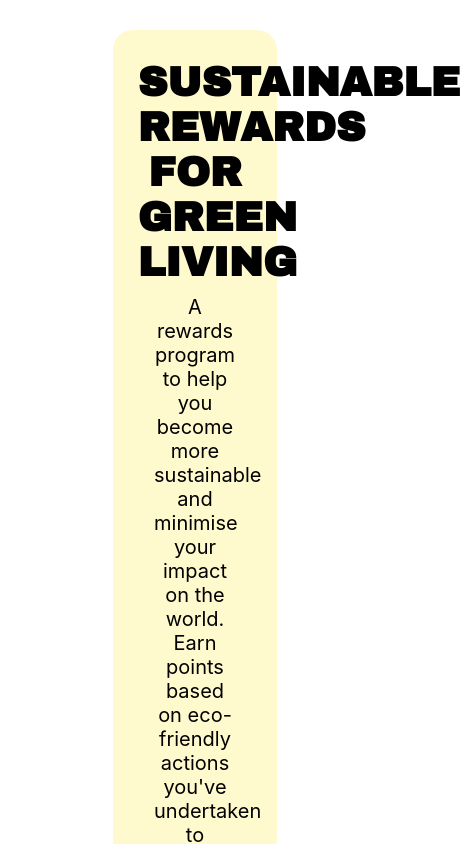
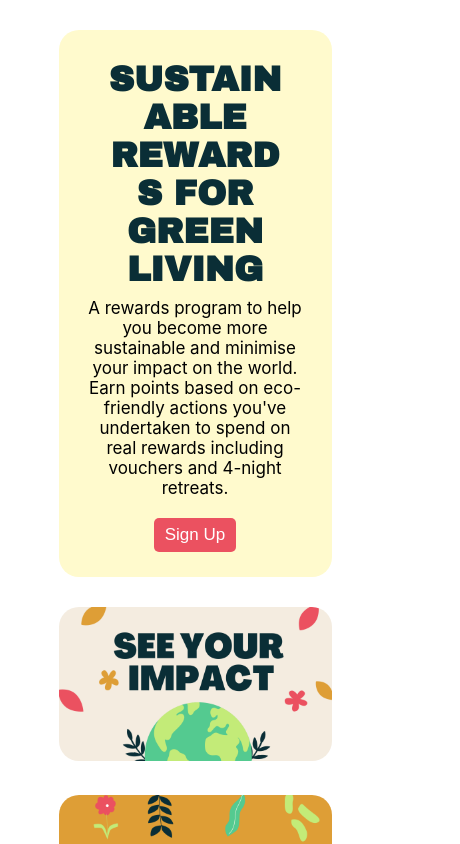
Before and after one commit to tianqibu/the-green-incentive, a React (Create React App) app in the folder frontend/: page / in a window 390 px wide. Shown: the top 844 px of the page, 460 px wide, since content can reach past the window. Built offline with nearby package versions, Linux system fonts and the light colour scheme.

Commit message:
Make home page responsive

```diff
--- a/frontend/src/pages/Home.css
+++ b/frontend/src/pages/Home.css
@@ -19,16 +19,25 @@
     background-color: var(--red);
     border: none;
     border-radius: 5px;
-    color: var(--white);
+    color: white;
     font-size: 17px;
     transition: transform 0.2s ease;
     width: 20%;
-    padding: 5px;
-    margin-top: 25px;
+    padding: 7px;
+    margin-top: 20px;
+    text-decoration: none !important;
+    cursor: pointer;
+}
+
+.home-container button:hover {
+    background-color: #F07F8A;
+    cursor: pointer;
+    transform: translateY(-2px);
+    box-shadow: 0 4px 10px #435058ff;
 }
 
 .home-container h1 {
-    color: var(--dark-green);
+    color: var(--darkest-green);
     font-family: 'Archivo Black', sans-serif;
     font-size: 41px;
     text-align: center;
@@ -36,10 +45,11 @@
     padding-bottom: 10px;
     width: 70%;
     margin: auto;
+    word-wrap: break-word;
 }
 
 .home-container p {
-    width: 50%;
+    width: 70%;
     margin: auto;
     font-size: 20px;
     color: black;
@@ -54,3 +64,22 @@
     margin-top: 30px;
     padding-bottom: 25px;
 }
+
+@media screen and (max-width: 1000px) {
+    .home-container p {
+        font-size: 17px;
+        width: 80%;
+    }
+
+    .home-container h1 {
+        font-size: 35px;
+    }
+
+    .home-container button {
+        width: 30%;
+    }
+
+    .impact, .resources, .about-us {
+        width: 100%;
+    }
+}
--- a/frontend/src/pages/Home.js
+++ b/frontend/src/pages/Home.js
@@ -1,5 +1,6 @@
 import Impact from '../images/impact.png'
 import Resources from '../images/resources-yellow.png'
+import { Link } from 'react-router-dom'
 
 import './Home.css'
 
@@ -9,7 +10,7 @@ const Home = () => {
             <div className="about-us">
                 <h1>SUSTAINABLE REWARDS FOR GREEN LIVING</h1>
                 <p>A rewards program to help you become more sustainable and minimise your impact on the world. Earn points based on eco-friendly actions you've undertaken to spend on real rewards including vouchers and 4-night retreats.</p>
-                <button>Sign Up</button>
+                <Link to="/sign-up"><button>Sign Up</button></Link>
             </div>
             <img
                 src={Impact}
```
